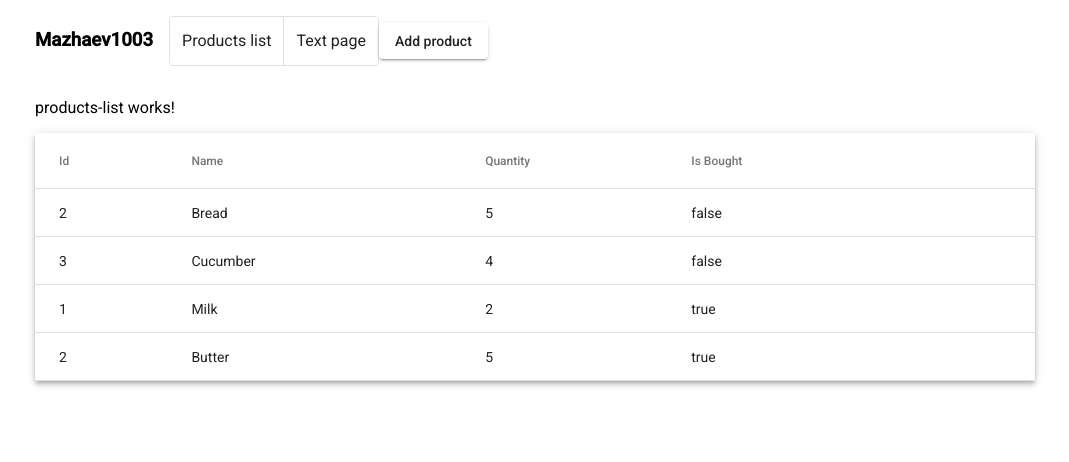
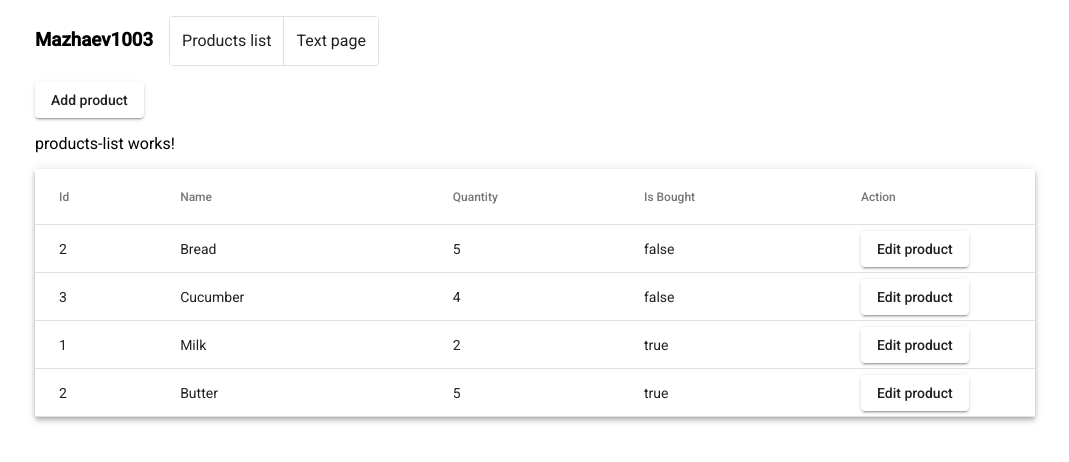
Before and after one commit to slavocado/webExam2021, an Angular app in the folder mazhaev1003/: page / in a window 1280 px wide. Shown: the top 462 px of the page, without its empty margins (105-1174 px from the left). Built offline with nearby package versions, Linux system fonts and the light colour scheme; data requests are answered from the project's data file.

Commit message:
Add edit product

```diff
--- a/mazhaev1003/db.json
+++ b/mazhaev1003/db.json
@@ -7,10 +7,10 @@
       "isBought": true
     },
     {
-      "id": 2,
       "name": "Bread",
       "quantity": 5,
-      "isBought": false
+      "isBought": false,
+      "id": 2
     },
     {
       "id": 2,
--- a/mazhaev1003/src/app/ui/main/main.component.html
+++ b/mazhaev1003/src/app/ui/main/main.component.html
@@ -1,2 +1,3 @@
+<div></div>
 <app-add-product (addProduct)="onAddProduct($event)"></app-add-product>
-<app-products-list [products]="products"></app-products-list>
+<app-products-list [products]="products" (editProduct)="onEditProduct($event)"></app-products-list>
--- a/mazhaev1003/src/app/ui/main/main.component.ts
+++ b/mazhaev1003/src/app/ui/main/main.component.ts
@@ -45,4 +45,14 @@ export class MainComponent implements OnInit {
     }
   }
 
+  async onEditProduct(editingProduct) {
+    try {
+      await this.httpProductService.putProduct(editingProduct);
+    } catch (e) {
+      console.error(e);
+    } finally {
+      await this.getData();
+    }
+  }
+
 }
--- /dev/null
+++ b/mazhaev1003/src/app/ui/products-list/edit-product/edit-product-dialog.html
@@ -0,0 +1,27 @@
+<h1 mat-dialog-title>Add product to list</h1>
+<div mat-dialog-content>
+  <form [formGroup]="editProductForm" class="form-container">
+
+    <mat-form-field style="width: 100%" appearance="fill">
+      <mat-label>Product</mat-label>
+      <input matInput placeholder="Milk" formControlName="name" required>
+      <mat-error *ngIf="editProductForm.controls['name'].invalid">{{getErrorMessage('name')}}</mat-error>
+    </mat-form-field>
+
+    <mat-form-field style="width: 100%" appearance="fill">
+      <mat-label>Quantity</mat-label>
+      <input matInput type="number" min="1" placeholder="3" formControlName="quantity" required>
+      <mat-error *ngIf="editProductForm.controls['quantity'].invalid">{{getErrorMessage('quantity')}}</mat-error>
+    </mat-form-field>
+
+    <div>
+      <mat-checkbox class="example-margin" formControlName="isBought">Is bought</mat-checkbox>
+    </div>
+
+  </form>
+
+</div>
+<div mat-dialog-actions>
+  <button mat-button (click)="onNoClick()">Go back</button>
+  <button mat-button [disabled]="editProductForm.invalid" [mat-dialog-close]="editProductForm.value">Edit</button>
+</div>
--- /dev/null
+++ b/mazhaev1003/src/app/ui/products-list/edit-product/edit-product.component.html
@@ -0,0 +1 @@
+<button mat-raised-button (click)="openDialog()">Edit product</button>
--- /dev/null
+++ b/mazhaev1003/src/app/ui/products-list/edit-product/edit-product.component.ts
@@ -0,0 +1,83 @@
+import {Component, Inject, OnInit, Output, EventEmitter, Input} from '@angular/core';
+import {MatDialog, MatDialogRef, MAT_DIALOG_DATA} from '@angular/material/dialog';
+import {FormBuilder, FormControl, FormGroup, Validators} from '@angular/forms';
+import {Product} from "../../../shared/product.model";
+import {AddProductDialog} from "../../add-product/add-product.component";
+
+@Component({
+  selector: 'app-edit-product',
+  templateUrl: './edit-product.component.html',
+  styleUrls: ['./edit-product.component.css']
+})
+export class EditProductComponent implements OnInit {
+
+  @Input() product: Product;
+
+  @Output() editProduct =
+    new EventEmitter<Product>();
+  @Output() deleteProduct =
+    new EventEmitter<number>();
+
+  constructor(public dialog: MatDialog) { }
+
+  ngOnInit(): void { }
+
+  openDialog(): void {
+    const dialogRef = this.dialog.open(EditProductDialog, {
+      width: '350px',
+      data: {product: this.product}
+    });
+
+    dialogRef.afterClosed().subscribe(result => {
+      // console.log(result);
+      if (result){
+        result.id = this.product.id;
+        this.edit(result);
+      }
+    });
+  }
+
+  edit(product: Product){
+    this.editProduct.emit(product);
+  }
+  onDeleteWorker(id: number) {
+    this.deleteProduct.emit(id);
+  }
+}
+
+@Component({
+  selector: 'edit-product-dialog',
+  templateUrl: 'edit-product-dialog.html',
+})
+export class EditProductDialog implements OnInit{
+
+  editProductForm: FormGroup;
+
+  getErrorMessage(str: string) {
+    if (this.editProductForm.controls[str].hasError('required')) {
+      return 'You must enter a value';
+    } else if (this.editProductForm.controls[str].hasError('min') ) {
+      return 'Enter positive value';
+    }
+  }
+
+  constructor(
+    public dialogRef: MatDialogRef<AddProductDialog>,
+    @Inject(MAT_DIALOG_DATA) public data,
+    private fb: FormBuilder) {}
+  // @Inject(MAT_DIALOG_DATA) public data: DialogData
+
+  product: Product = this.data.product;
+
+  ngOnInit(): void {
+    this.editProductForm = this.fb.group({
+      name: [this.product.name, Validators.required],
+      quantity: [this.product.quantity, [Validators.required, Validators.min(1)]],
+      isBought: [this.product.isBought, Validators.required],
+    })
+  }
+
+  onNoClick(): void {
+    this.dialogRef.close();
+  }
+}
--- a/mazhaev1003/src/app/ui/products-list/products-list.component.html
+++ b/mazhaev1003/src/app/ui/products-list/products-list.component.html
@@ -25,6 +25,14 @@
     <td mat-cell *matCellDef="let element"> {{element.isBought}} </td>
   </ng-container>
 
+  <!-- Action Column -->
+  <ng-container matColumnDef="action">
+    <th mat-header-cell *matHeaderCellDef style="width: 150px"> Action </th>
+    <td mat-cell *matCellDef="let element">
+      <app-edit-product [product]="element" (editProduct)="onEditProduct($event)"></app-edit-product>
+    </td>
+  </ng-container>
+
   <tr mat-header-row *matHeaderRowDef="displayedColumns"></tr>
   <tr mat-row *matRowDef="let row; columns: displayedColumns;"></tr>
 
--- a/mazhaev1003/src/app/ui/products-list/products-list.component.ts
+++ b/mazhaev1003/src/app/ui/products-list/products-list.component.ts
@@ -1,4 +1,4 @@
-import {Component, Input, OnInit} from '@angular/core';
+import {Component, EventEmitter, Input, OnInit, Output} from '@angular/core';
 import {Product} from "../../shared/product.model";
 
 @Component({
@@ -10,11 +10,18 @@ export class ProductsListComponent implements OnInit {
 
   @Input() products: Product[];
 
-  displayedColumns: string[] = ['id', 'name', 'quantity', 'isBought'];
+  @Output() editProduct =
+    new EventEmitter<Product>();
+
+  displayedColumns: string[] = ['id', 'name', 'quantity', 'isBought', 'action'];
 
   constructor() { }
 
   ngOnInit(): void {
   }
 
+  onEditProduct(product: Product) {
+    this.editProduct.emit(product);
+  }
+
 }
```
Also changed, not shown: mazhaev1003/src/app/app.module.ts (+8 -2 lines), mazhaev1003/src/app/ui/products-list/edit-product/edit-product.component.css (added), 1 other file (tests, documents, lock files or other folders).
